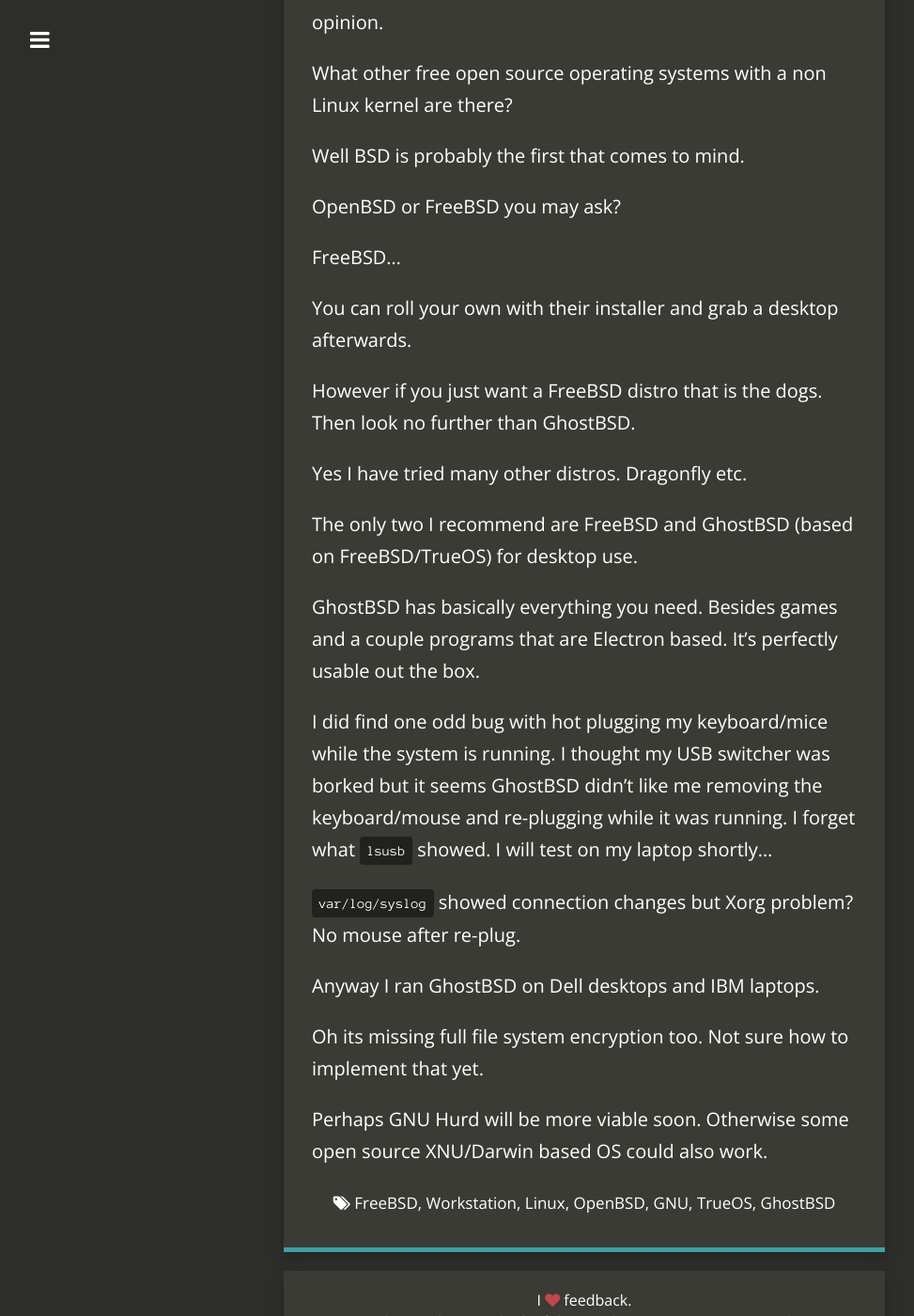
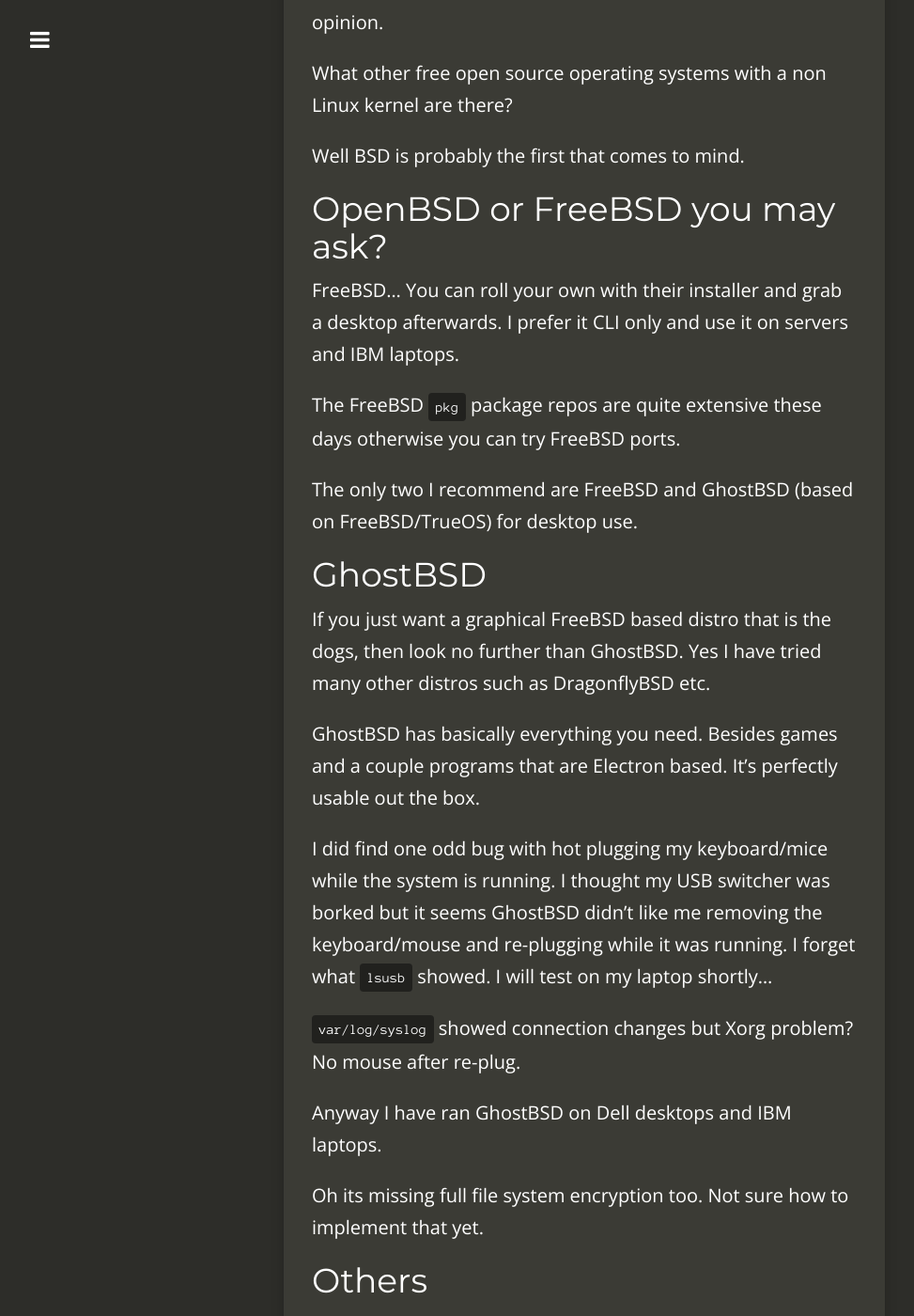
Before and after one commit to 2E0PGS/blog, a Jekyll site: the page built from _posts/2020-08-02-bsd-as-a-backup-plan.md, in a window 1280 px wide and 1400 px high, scrolled down 414 px. Shown: the whole window at 94% size, without its empty margins (18-991 px from the left). Built offline with Jekyll 4.4.1, drawn with Linux system fonts in a browser that asks for light colours; nearby versions of some CDN libraries; comment, search, counter and statistics services are not loaded; some of the changed text lies outside the part shown.

Commit message:
Split it out a bit into headings.

```diff
--- a/_posts/2020-08-02-bsd-as-a-backup-plan.md
+++ b/_posts/2020-08-02-bsd-as-a-backup-plan.md
@@ -26,17 +26,17 @@
 
 Well BSD is probably the first that comes to mind.
 
-OpenBSD or FreeBSD you may ask?
+## OpenBSD or FreeBSD you may ask?
 
-FreeBSD...
+FreeBSD... You can roll your own with their installer and grab a desktop afterwards. I prefer it CLI only and use it on servers and IBM laptops.
 
-You can roll your own with their installer and grab a desktop afterwards.
-
-However if you just want a FreeBSD distro that is the dogs. Then look no further than GhostBSD.
-
-Yes I have tried many other distros. Dragonfly etc.
+The FreeBSD `pkg` package repos are quite extensive these days otherwise you can try FreeBSD ports.
 
 The only two I recommend are FreeBSD and GhostBSD (based on FreeBSD/TrueOS) for desktop use.
+
+## GhostBSD
+
+If you just want a graphical FreeBSD based distro that is the dogs, then look no further than GhostBSD. Yes I have tried many other distros such as DragonflyBSD etc.
 
 GhostBSD has basically everything you need. Besides games and a couple programs that are Electron based. It's perfectly usable out the box.
 
@@ -44,8 +44,10 @@
 
 `var/log/syslog` showed connection changes but Xorg problem? No mouse after re-plug.
 
-Anyway I ran GhostBSD on Dell desktops and IBM laptops.
+Anyway I have ran GhostBSD on Dell desktops and IBM laptops.
 
 Oh its missing full file system encryption too. Not sure how to implement that yet.
 
-Perhaps GNU Hurd will be more viable soon. Otherwise some open source XNU/Darwin based OS could also work.
+## Others
+
+Perhaps GNU Hurd will be more viable soon. Otherwise some open source XNU/Darwin based OS could also work. NetBSD I need to try again as it's been a long time since I last looked at it.
```
